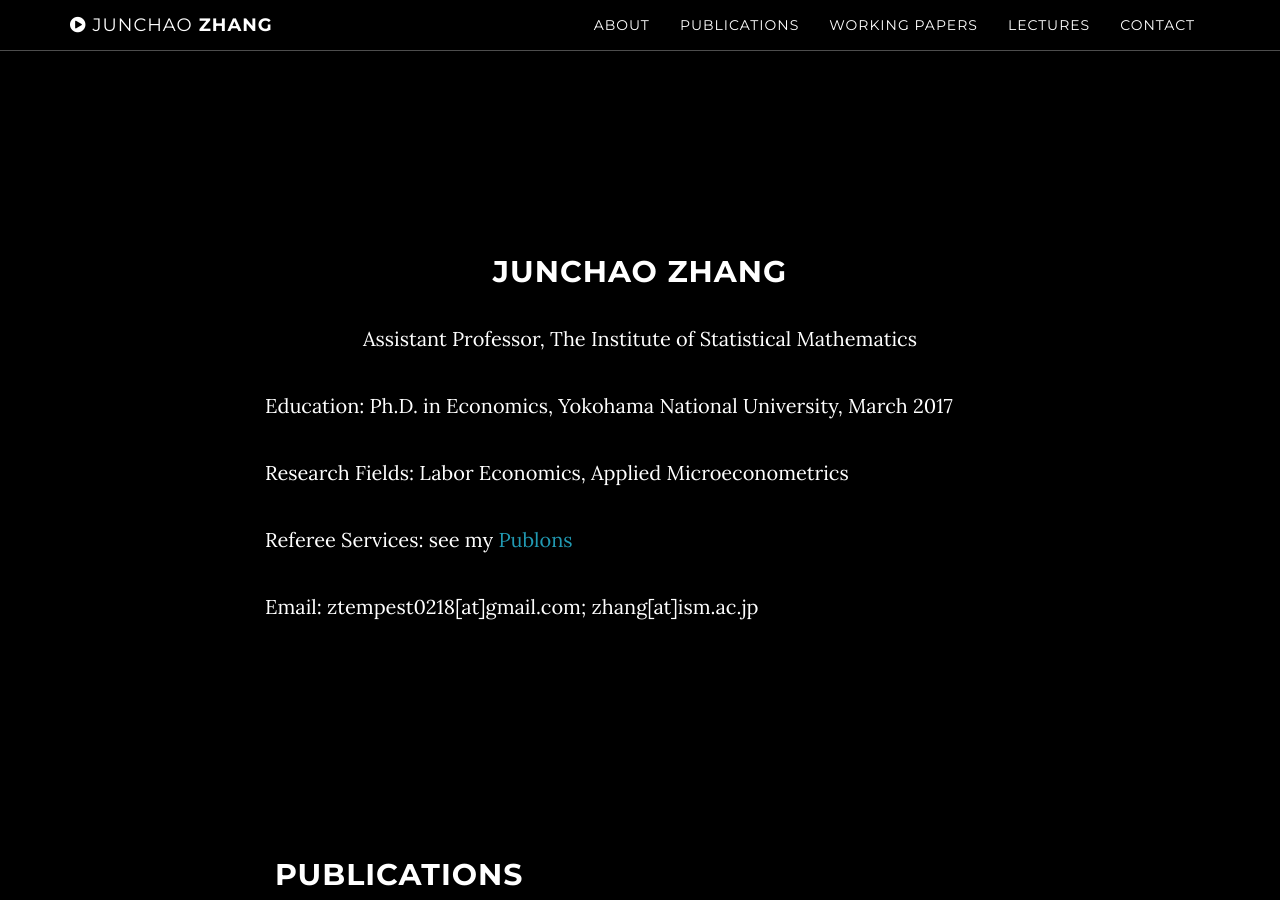
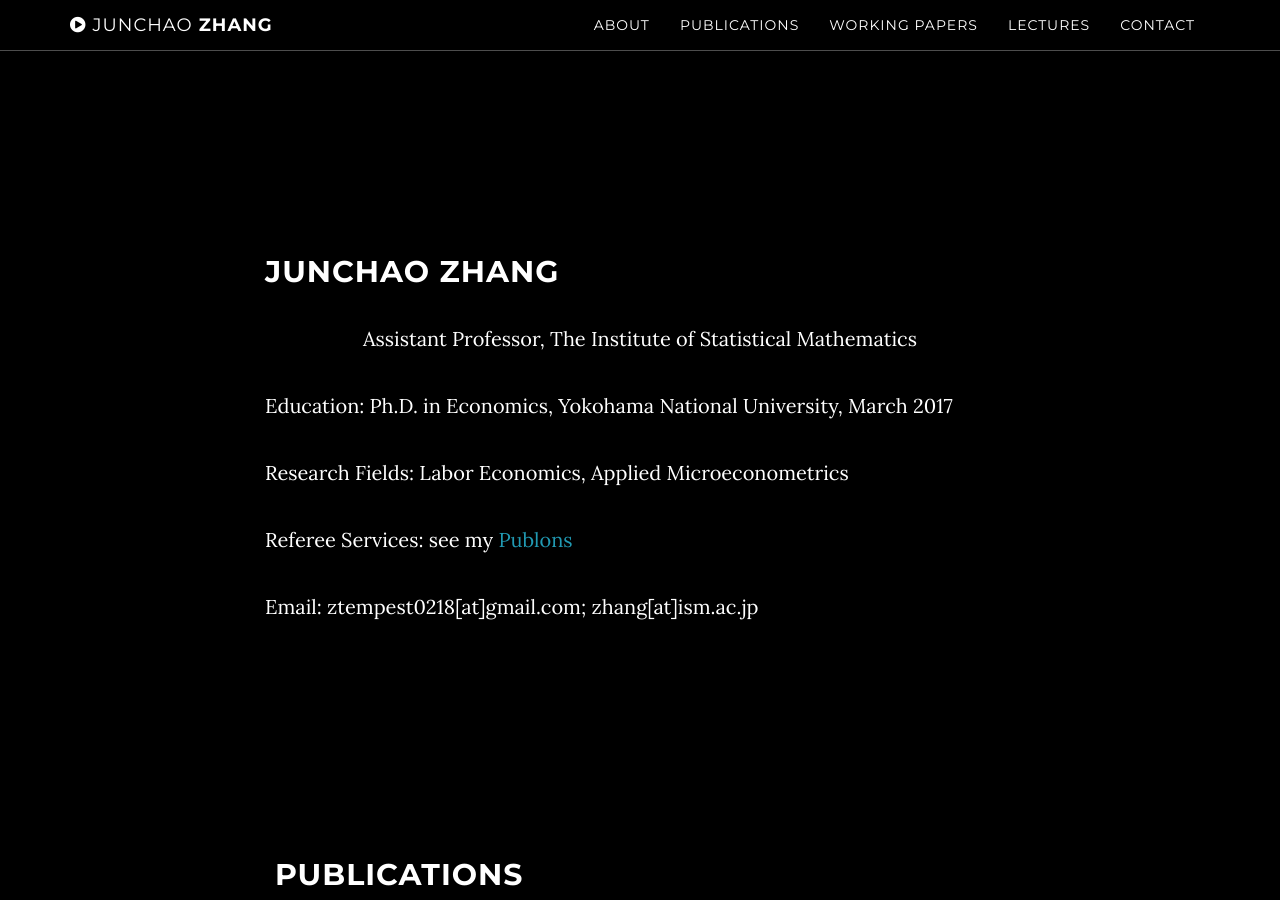
Before and after one commit to ztempest0218/ztempest0218.github.io, a Jekyll site: the page built from index.html, in a window 1280 px wide and 900 px high, scrolled down 845 px. Built offline with Jekyll 4.4.1, drawn with Linux system fonts in a browser that asks for light colours.

Commit message:
Update about.html

```diff
--- a/_includes/about.html
+++ b/_includes/about.html
@@ -1,13 +1,13 @@
     <!-- About Section -->
-    <section id="about" class="container content-section text-center">
+    <section id="about" class="container content-section text-justify">
         <div class="row">
             <div class="col-lg-8 col-lg-offset-2">
                 <h2>Junchao Zhang</h2>
-              			<p>Assistant Professor, The Institute of Statistical Mathematics</p>
-			<p align="left">Education: Ph.D. in Economics, Yokohama National University, March 2017</p>
-			<p align="left">Research Fields: Labor Economics, Applied Microeconometrics</p>
-			<p align="left">Referee Services: see my <a href="https://publons.com/a/1574430/">Publons</a></p>
-			<p align="left">Email: ztempest0218[at]gmail.com; zhang[at]ism.ac.jp</p>
+              			<p align="center">Assistant Professor, The Institute of Statistical Mathematics</p>
+			<p>Education: Ph.D. in Economics, Yokohama National University, March 2017</p>
+			<p>Research Fields: Labor Economics, Applied Microeconometrics</p>
+			<p>Referee Services: see my <a href="https://publons.com/a/1574430/">Publons</a></p>
+			<p>Email: ztempest0218[at]gmail.com; zhang[at]ism.ac.jp</p>
             </div>
         </div>
     </section>
```
